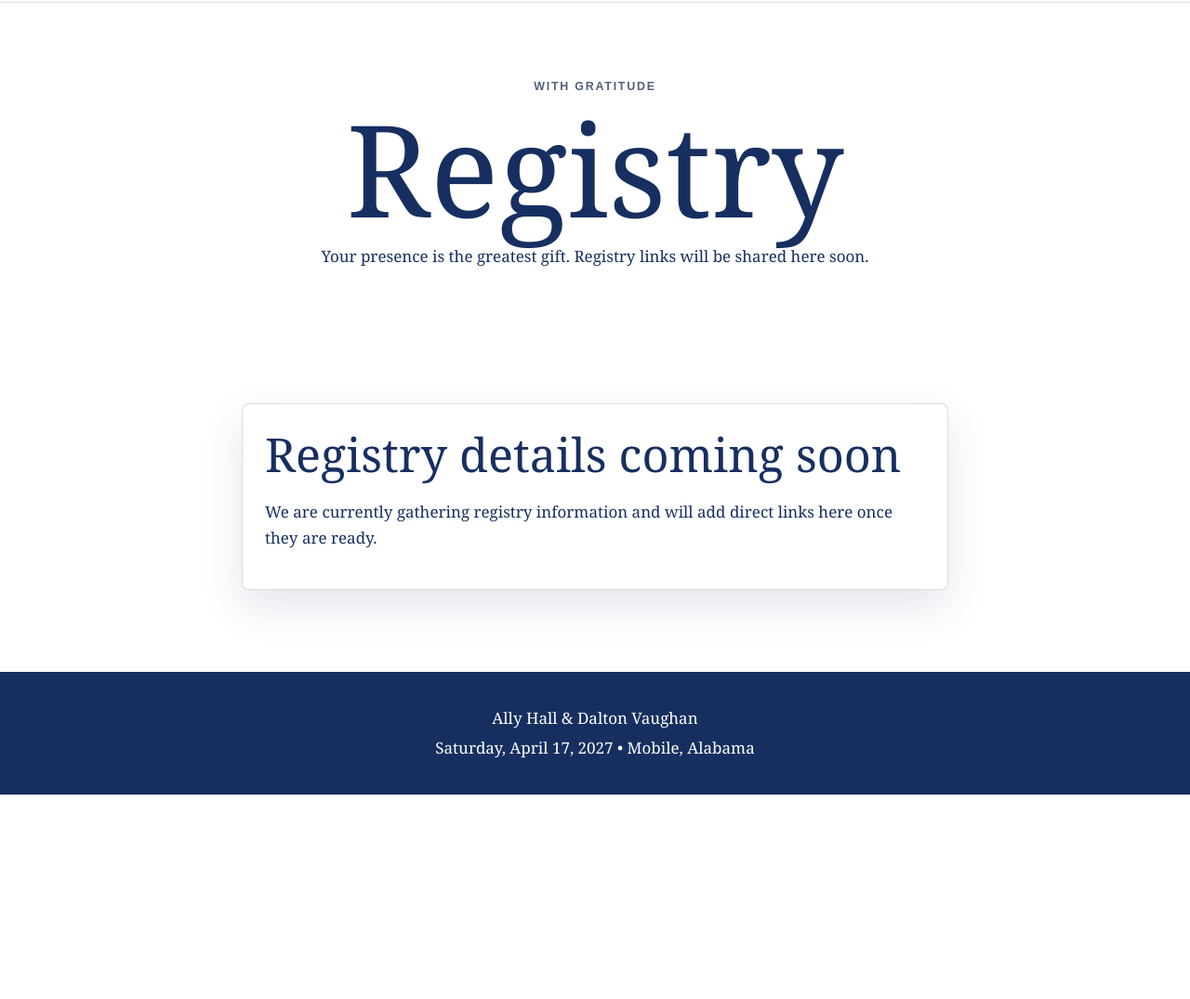
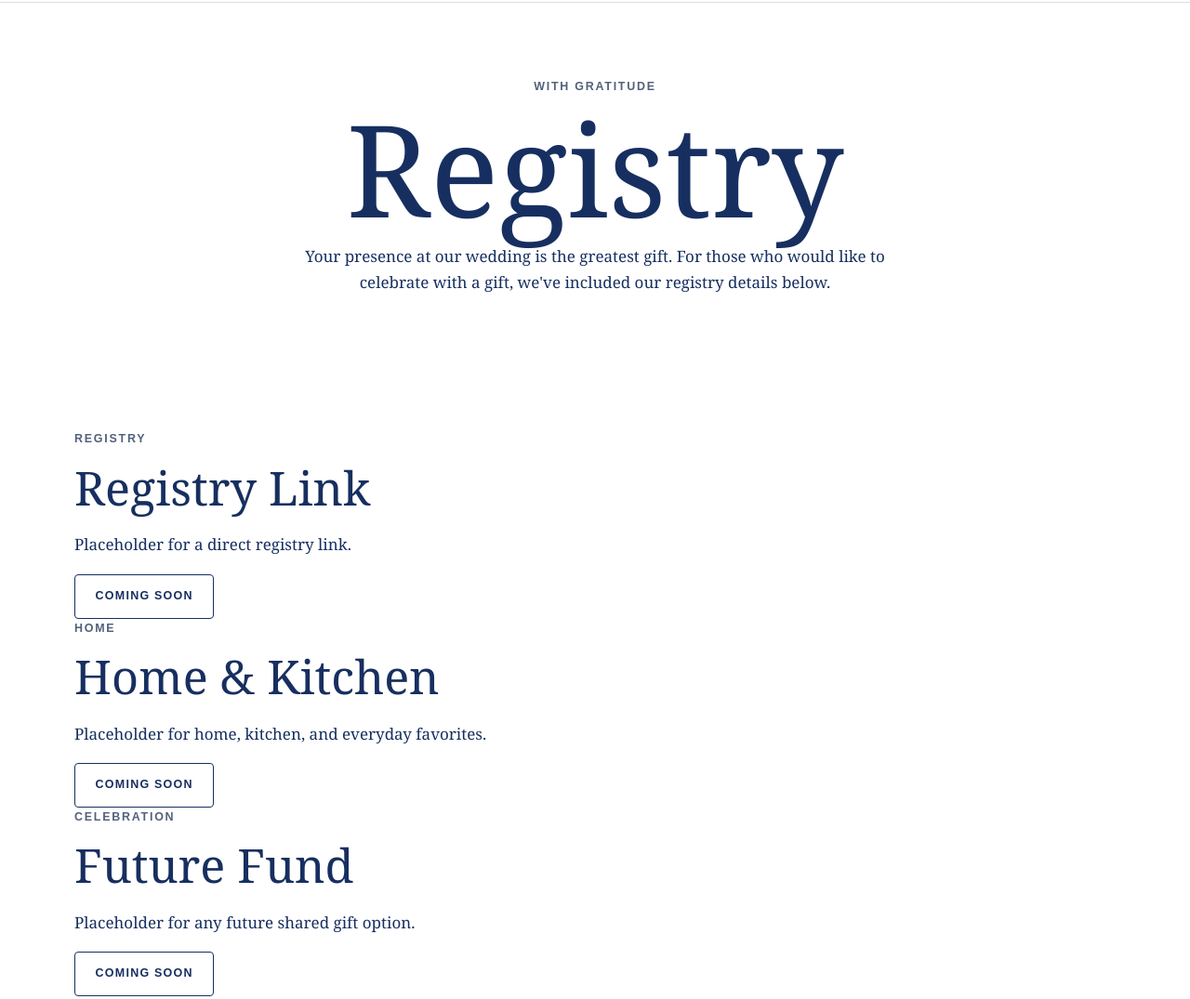
Before and after one commit to ModernTransport132/ally-dalton-wedding, a plain HTML site: page registry.html in a window 1280 px wide. Shown: the part 70-1145 px from the top of the page at 93% size. Before the commit the page ends 925 px from the top, so only its background shows below. Drawn offline with Linux system fonts and the light colour scheme.

Commit message:
Sync updated wedding website files

```diff
--- a/registry.html
+++ b/registry.html
@@ -29,13 +29,29 @@
     <section class="page-hero">
       <p class="eyebrow">With Gratitude</p>
       <h1>Registry</h1>
-      <p>Your presence is the greatest gift. Registry links will be shared here soon.</p>
+      <p>Your presence at our wedding is the greatest gift. For those who would like to celebrate with a gift, we've included our registry details below.</p>
     </section>
-    <section class="section">
-      <div class="section-inner narrow">
-        <div class="info-panel">
-          <h2>Registry details coming soon</h2>
-          <p>We are currently gathering registry information and will add direct links here once they are ready.</p>
+    <section class="section registry-section">
+      <div class="section-inner">
+        <div class="registry-grid">
+          <article class="registry-card">
+            <p class="eyebrow">Registry</p>
+            <h2>Registry Link</h2>
+            <p>Placeholder for a direct registry link.</p>
+            <a class="button button-secondary" href="#" aria-label="Registry link coming soon">Coming Soon</a>
+          </article>
+          <article class="registry-card">
+            <p class="eyebrow">Home</p>
+            <h2>Home &amp; Kitchen</h2>
+            <p>Placeholder for home, kitchen, and everyday favorites.</p>
+            <a class="button button-secondary" href="#" aria-label="Home and kitchen registry coming soon">Coming Soon</a>
+          </article>
+          <article class="registry-card">
+            <p class="eyebrow">Celebration</p>
+            <h2>Future Fund</h2>
+            <p>Placeholder for any future shared gift option.</p>
+            <a class="button button-secondary" href="#" aria-label="Future fund registry coming soon">Coming Soon</a>
+          </article>
         </div>
       </div>
     </section>
```
